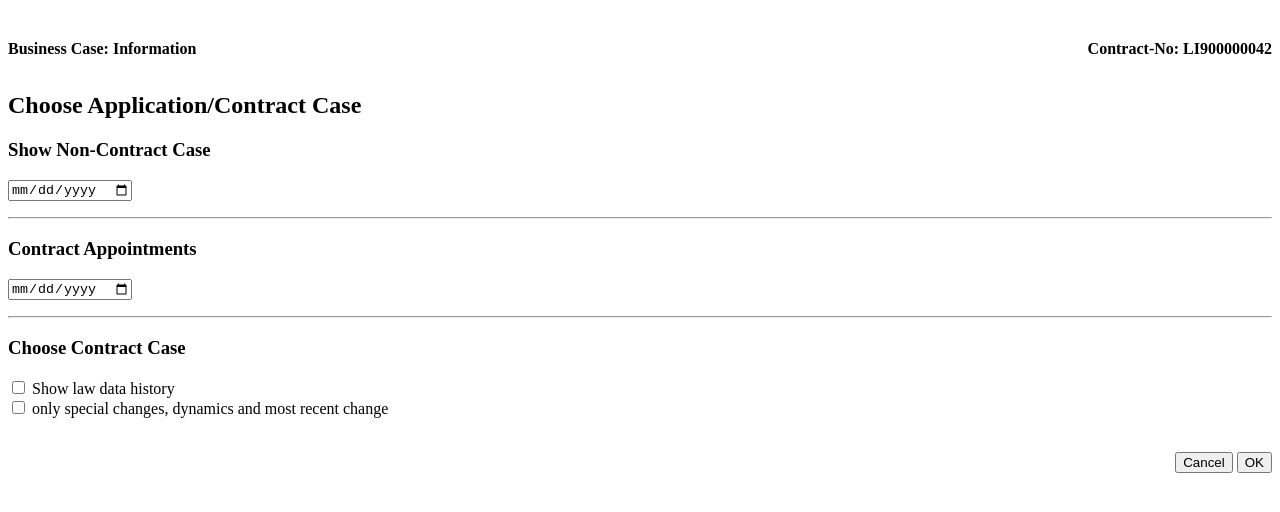
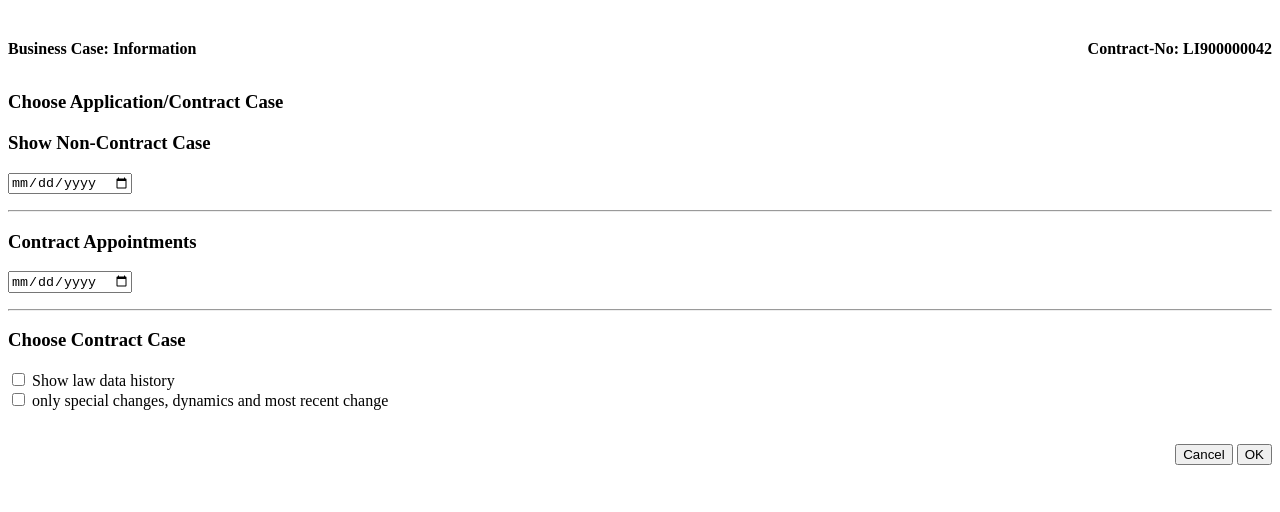
Before and after one commit to gerrit1986/insurance-demo-app, a plain HTML site: page index.html in a window 1280 px wide. Shown: the part 48-560 px from the top of the page. Drawn offline with Linux system fonts and the light colour scheme.

Commit message:
Update index.html
fix hierarchy

```diff
--- a/index.html
+++ b/index.html
@@ -11,7 +11,7 @@
 <br />
 <br />
 
-<h2>Choose Application/Contract Case</h2>
+<h3>Choose Application/Contract Case</h3>
 
 <div id="box" style="background-color:light-grey">
 <h3>Show Non-Contract Case</h3>
```
